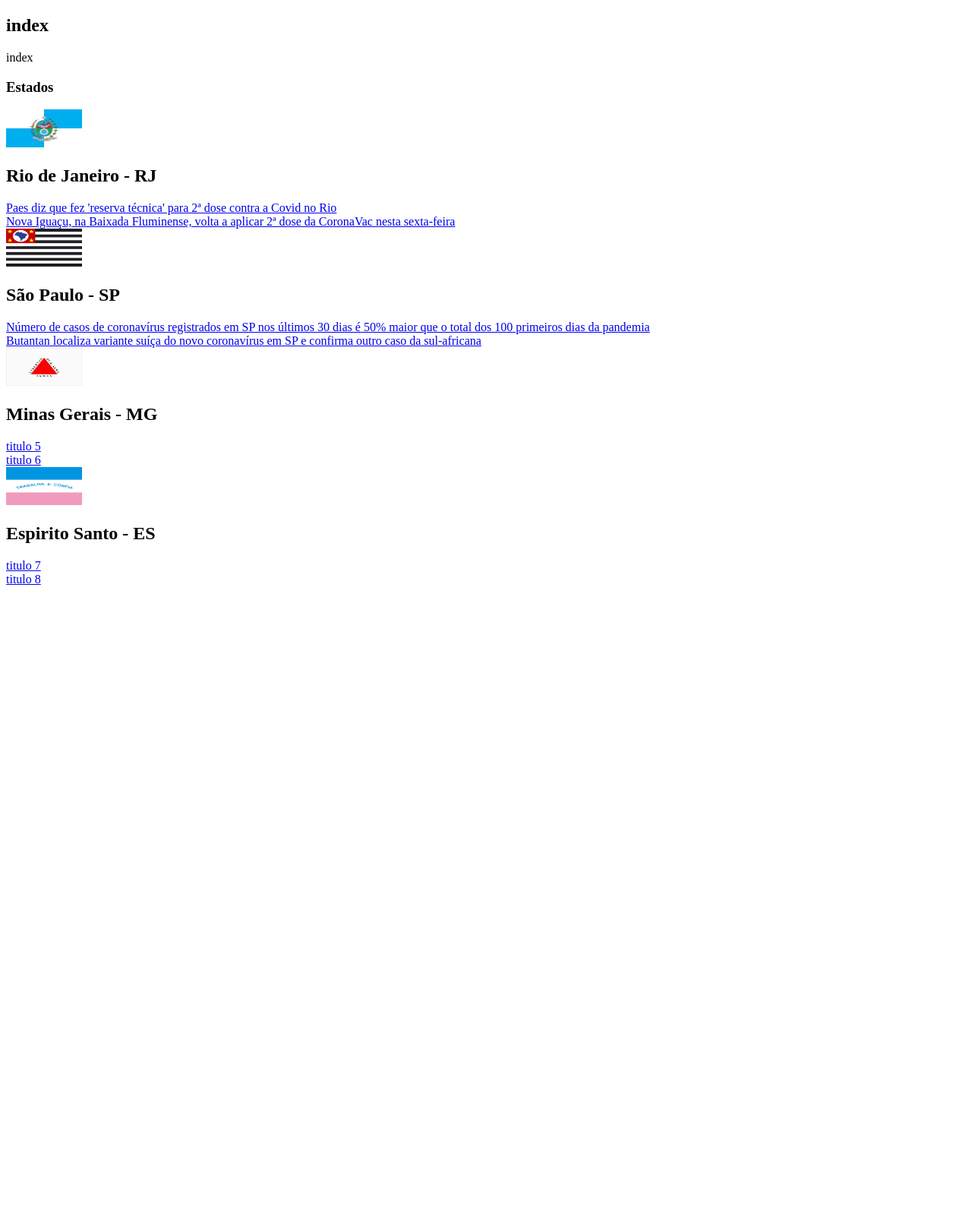
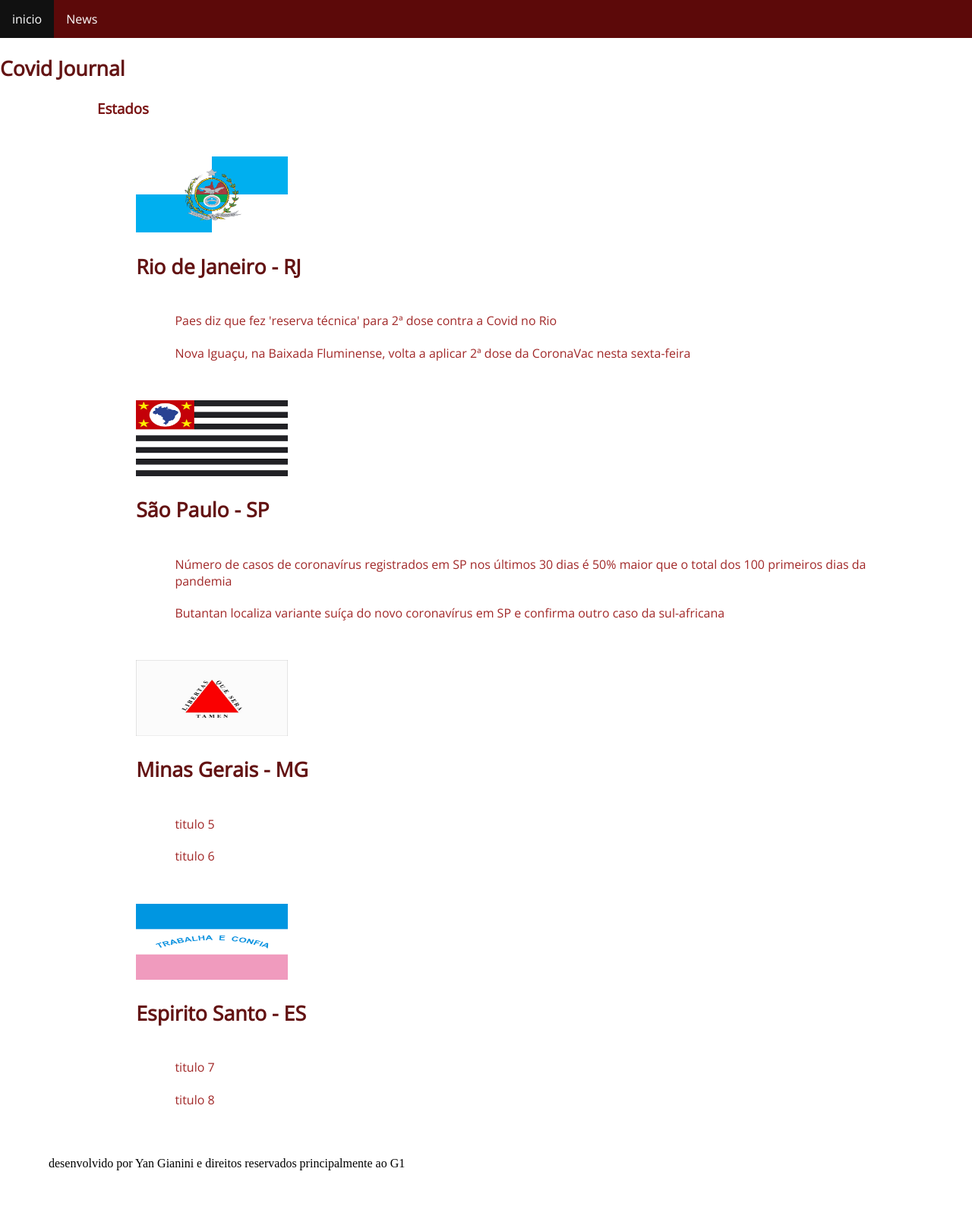
Before and after one commit to YanGianini/t1hipermidia, a Flask app: page / in a window 1280 px wide. Shown: the whole page at 76% size. Before the commit the page ends 770 px from the top, so only its background shows below. Run offline with Flask 2, Linux system fonts and the light colour scheme.

Commit message:
estilos aplicados e algumas alterações na index

```diff
--- /dev/null
+++ b/application/view/static/home.css
@@ -0,0 +1,90 @@
+@import url('https://fonts.googleapis.com/css2?family=Open+Sans:wght@300&display=swap');
+@import url('https://fonts.googleapis.com/css2?family=Open+Sans&display=swap');
+
+
+html, body {
+    box-sizing: border-box;
+    padding: 0;
+    margin: 0;
+    background-color: white;
+}
+
+ul {
+    list-style-type: none;
+    margin: 0;
+    padding: 0;
+    overflow: hidden;
+    background-color: rgb(92, 9, 9);
+  }
+
+  li {
+    float: left;
+  }
+
+  li a#menu {
+    display: block;
+    color: white;
+    text-align: center;
+    padding: 14px 16px;
+    text-decoration: none;
+  }
+
+  a#menu:hover {
+    background-color: #111;
+  }
+
+
+
+div#inicio {
+    box-sizing: border-box;
+    background-color: white;
+    padding-bottom: 0%;
+    margin-bottom: 0%;
+}
+
+div#noticia {
+    box-sizing: border-box;
+    width: 80%;
+    margin-left: 10%;
+    background-color: white;
+    box-shadow: ;
+}
+
+div#estados {
+    background-color: white;
+    margin-top: 5%;
+    margin-left: 5%;
+}
+
+div#titulos {
+    box-sizing: border-box;
+    padding-left: 10%;
+    padding-top: 2%;
+}
+
+img#band {
+    width: 200px;
+    height: 100px;
+}
+
+a {
+    color: rgb(161, 40, 40);
+    text-decoration: none;
+    font-family: 'Open Sans', sans-serif;
+}
+
+h2 {
+    font-size: 20pt;
+    color: rgb(99, 19, 19);
+    font-family: 'Open Sans', sans-serif;
+}
+
+h3 {
+    color: rgb(121, 19, 19);
+    font-family: 'Open Sans', sans-serif;
+}
+
+footer {
+    box-sizing: border-box;
+    margin: 5%;
+}
--- a/application/view/templates/index.html
+++ b/application/view/templates/index.html
@@ -4,31 +4,38 @@
     <meta charset="UTF-8">
     <meta http-equiv="X-UA-Compatible" content="IE=edge">
     <meta name="viewport" content="width=device-width, initial-scale=1.0">
-    <title>index</title>
+    <link rel="stylesheet" href="{{ url_for('static', filename='home.css') }}">
+    <title>Covid Journal</title>
 </head>
 <body>
-    <h2>index</h2>
-    index
-
-    <div>
-        <h3>Estados</h3>
-        {% for estado in lista_estados %}
-        <img src="{{url_for('static', filename='img/'+ estado.get_url_img() )}}" alt="" width="100" height="50">
-            <h2>{{ estado.get_nome() }} - {{ estado.get_sigla() }}</h2>
-
+    <ul>
+        <li><a id="menu" href="{{ url_for('index') }}">inicio</a></li>
+        <li><a id="menu" href="#noticia">News</a></li>
+    </ul>
+    {% block conteudo %}
+    <div id="inicio">
+        <h2>Covid Journal</h2>
+    </div>
+        <section id="noticias">
+        <div id="noticia">
+            <h3>Estados</h3>
+            {% for estado in lista_estados %}
+            <div id="estados">
+                <img src="{{url_for('static', filename='img/'+ estado.get_url_img() )}}" alt="" id="band">
+                <h2>{{ estado.get_nome() }} - {{ estado.get_sigla() }}</h2>
+            </div>
             {% for noticia in estado.get_noticias() %}
-            <div>
+            <div id="titulos">
                 <a href="{{ url_for('noticias', id=noticia.get_id()) }}">{{ noticia.get_titulo() }}</a>
             </div>
             {% endfor %}
 
-        {% endfor %}
-    </div>
-
-    <div>
-
-
-    </div>
-
+            {% endfor %}
+        </div>
+        </section>
+    {% endblock %}
+<footer>
+    desenvolvido por Yan Gianini e direitos reservados principalmente ao G1
+</footer>
 </body>
 </html>
```
Also changed, not shown: application/view/templates/noticia.html (+6 -9 lines).
